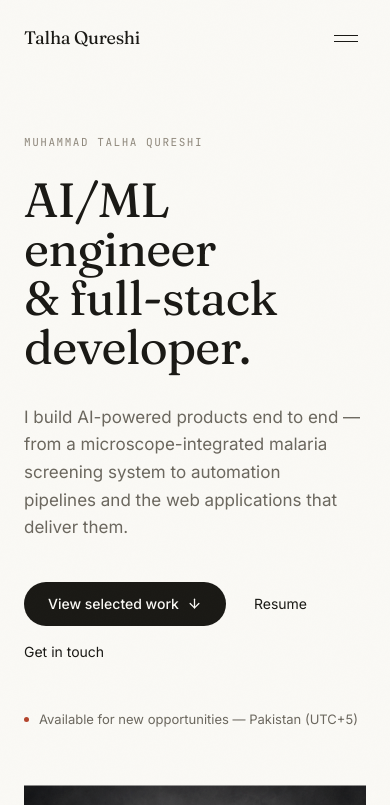
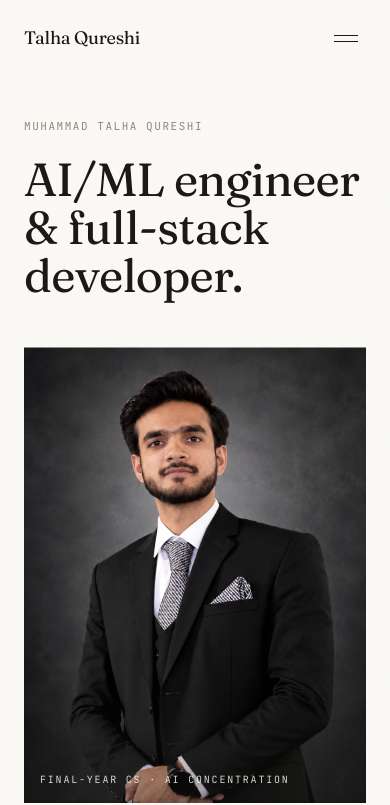
Before and after one commit to TalhaQureshi324/Portfolio, a Next.js app: page / in a window 390 px wide. Shown: the top 805 px of the page. Built offline with nearby package versions, Linux system fonts and the light colour scheme.

Commit message:
refine(hero): vertical balance — copy bottom-weighted to portrait optical center, xl headline overlap onto portrait backdrop, mobile portrait interleave, scroll caption handoff to case file 01, magnetic primary CTA

```diff
--- a/components/sections/Hero.tsx
+++ b/components/sections/Hero.tsx
@@ -11,7 +11,8 @@ import {
   useTransform,
 } from "framer-motion";
 import { ArrowDown, ArrowUpRight } from "lucide-react";
-import { MaskedLine, HeroFade } from "@/components/ui/primitives";
+import { MaskedLine, HeroFade, ImageUnveil } from "@/components/ui/primitives";
+import MagneticButton from "@/components/ui/MagneticButton";
 import { scrollToSection } from "@/lib/utils";
 import portrait from "../../public/profile_new.png";
 
@@ -20,12 +21,15 @@ const EASE = [0.22, 1, 0.36, 1] as const;
 /**
  * Hero — layered cinematic portrait composition.
  *
- * Layers (back → front): ghost name (drifts slowest) → portrait panel
- * (masked curtain entrance, tonal treatment, pointer parallax) → copy
- * column (masked line entrance) → scroll cue.
+ * Vertical balance: the copy column is bottom-anchored with a
+ * viewport-relative inset (lg:pb-[10vh]) so its center of mass
+ * aligns with the portrait's optical center, not its top edge.
+ * On xl the headline extends past its column onto the portrait's
+ * gray backdrop — controlled overlap, never over the face.
  *
- * Scroll: the whole composition recedes at three different rates, so
- * leaving the hero reads as depth, not disappearance.
+ * Scroll: three layers recede at different rates, and the in-photo
+ * caption hands off from identity to the first case study, so the
+ * portrait leads the visitor into the malaria project.
  */
 export default function Hero() {
   const reduce = useReducedMotion();
@@ -63,6 +67,9 @@ export default function Hero() {
   const portraitScale = useTransform(scrollYProgress, [0, 1], [1, 1.04]);
   const ghostScrollY = useTransform(scrollYProgress, [0, 1], [0, 150]);
   const cueOpacity = useTransform(scrollYProgress, [0, 0.12], [1, 0]);
+  // caption handoff: identity fades out, first case study fades in
+  const capIdentity = useTransform(scrollYProgress, [0, 0.3], [1, 0]);
+  const capCase = useTransform(scrollYProgress, [0.35, 0.55], [0, 1]);
 
   return (
     <section
@@ -72,10 +79,7 @@ export default function Hero() {
       onMouseLeave={onMouseLeave}
       className="relative overflow-hidden"
     >
-      {/* ── Layer 0: oversized ghost name (behind portrait) ──
-          SVG wordmark: textLength locks "TALHA QURESHI" to exactly
-          the container width, so the full name is always visible and
-          scales proportionally at every viewport size — no clipping. */}
+      {/* ── Layer 0: oversized ghost wordmark (SVG — always complete) ── */}
       <motion.div
         aria-hidden
         style={reduce ? undefined : { y: ghostScrollY, x: ghostX }}
@@ -106,43 +110,49 @@ export default function Hero() {
         </motion.span>
       </motion.div>
 
-      <div className="relative z-10 mx-auto grid max-w-6xl grid-cols-1 items-end gap-14 px-6 pt-32 md:pt-40 lg:min-h-[92vh] lg:grid-cols-[1fr_0.92fr] lg:gap-10 lg:pt-36">
-        {/* ── Layer 2: copy column (recedes on scroll) ── */}
+      {/* ── Composition grid ──
+          Mobile: single column with deliberate interleaving —
+          identity → headline → PORTRAIT → description → CTAs.
+          Desktop: two columns, copy bottom-weighted against the
+          portrait's optical center. */}
+      <div className="relative z-10 mx-auto flex max-w-6xl flex-col px-6 pt-28 md:pt-32 lg:min-h-screen lg:grid lg:grid-cols-[0.95fr_1.05fr] lg:items-end lg:gap-8 lg:pt-32">
+        {/* ── Left column: copy (recedes on scroll) ──
+            [display:contents] on mobile lets its children interleave
+            with the portrait via order; block restores transforms on lg. */}
         <motion.div
           style={reduce ? undefined : { scale: copyScale, y: copyY, opacity: copyOpacity }}
-          className="relative z-20 lg:pb-24"
+          className="relative z-20 [display:contents] lg:[display:block] lg:self-end lg:pb-[10vh]"
         >
-          <MaskedLine delay={0.1}>
-            <span className="label text-accent">Muhammad Talha Qureshi</span>
-          </MaskedLine>
+          <div className="order-1">
+            <MaskedLine delay={0.05}>
+              <span className="label text-accent">Muhammad Talha Qureshi</span>
+            </MaskedLine>
+          </div>
 
-          <h1 className="mt-6 font-serif-display text-[3rem] leading-[1.02] text-ink sm:text-6xl lg:text-[4.6rem] xl:text-[5rem]">
-            <MaskedLine delay={0.22}>AI/ML engineer</MaskedLine>
-            <MaskedLine delay={0.34}>
-              <span className="text-ink">&amp; full-stack</span>
-            </MaskedLine>
-            <MaskedLine delay={0.46}>
-              <span className="text-ink">developer.</span>
-            </MaskedLine>
+          <h1 className="order-2 mt-5 font-serif-display text-[2.9rem] leading-[1.03] text-ink sm:text-6xl lg:mt-6 lg:text-[4.6rem] xl:w-[114%] xl:max-w-none xl:text-[5rem]">
+            <MaskedLine delay={0.15}>AI/ML engineer</MaskedLine>
+            <MaskedLine delay={0.27}>&amp; full-stack</MaskedLine>
+            <MaskedLine delay={0.39}>developer.</MaskedLine>
           </h1>
 
-          <HeroFade delay={0.6}>
-            <p className="mt-8 max-w-md text-pretty text-[17px] leading-relaxed text-ink2">
+          <HeroFade delay={0.5} className="order-4 mt-8 lg:mt-9">
+            <p className="max-w-md text-pretty text-[17px] leading-relaxed text-ink2">
               I build AI-powered products end to end — from a
               microscope-integrated malaria screening system to automation
               pipelines and the web applications that deliver them.
             </p>
           </HeroFade>
 
-          <HeroFade delay={0.75}>
-            <div className="mt-10 flex flex-wrap items-center gap-x-7 gap-y-4">
-              <button
+          <HeroFade delay={0.62} className="order-5 mt-10">
+            <div className="flex flex-wrap items-center gap-x-7 gap-y-4">
+              <MagneticButton
                 onClick={() => scrollToSection("work")}
+                strength={0.18}
                 className="group inline-flex items-center gap-2 rounded-full bg-ink px-6 py-3 text-sm font-medium text-paper transition-colors duration-300 hover:bg-accentdeep"
               >
                 View selected work
                 <ArrowDown size={15} className="transition-transform duration-300 group-hover:translate-y-0.5" />
-              </button>
+              </MagneticButton>
               <a href="/Resume.pdf" download className="link-quiet text-sm text-ink">
                 Resume
               </a>
@@ -152,23 +162,23 @@ export default function Hero() {
             </div>
           </HeroFade>
 
-          <HeroFade delay={0.9}>
-            <p className="mt-12 flex items-center gap-2.5 text-[13px] text-ink2">
+          <HeroFade delay={0.75} className="order-6 mt-12">
+            <p className="flex items-center gap-2.5 text-[13px] text-ink2">
               <span className="inline-block h-[5px] w-[5px] rounded-full bg-accent" aria-hidden />
               Available for new opportunities — Pakistan (UTC+5)
             </p>
           </HeroFade>
         </motion.div>
 
-        {/* ── Layer 1: the portrait panel ── */}
+        {/* ── Right: the portrait panel (larger, bottom-anchored) ── */}
         <motion.div
           style={reduce ? undefined : { y: portraitScrollY }}
-          className="relative mx-auto w-full max-w-[420px] self-end lg:max-w-none"
+          className="relative order-3 mx-auto mt-12 w-full max-w-[440px] self-end lg:order-none lg:mt-0 lg:max-w-none"
         >
-          {/* vertical edge label */}
+          {/* vertical edge label — lg only (at xl the headline overlap takes this edge) */}
           <span
             aria-hidden
-            className="absolute -left-12 top-1/4 hidden origin-top-left -rotate-90 font-mono text-[10px] tracking-[0.32em] text-ink3 xl:block"
+            className="absolute -left-12 top-1/4 hidden origin-top-left -rotate-90 font-mono text-[10px] tracking-[0.32em] text-ink3 lg:block xl:hidden"
           >
             MUHAMMAD TALHA QURESHI — PKT
           </span>
@@ -183,20 +193,20 @@ export default function Hero() {
           <motion.div
             initial={reduce ? false : { clipPath: "inset(100% 0% 0% 0%)", scale: 1.07 }}
             animate={{ clipPath: "inset(0% 0% 0% 0%)", scale: 1 }}
-            transition={{ duration: 1.35, delay: 0.4, ease: EASE }}
+            transition={{ duration: 1.3, delay: 0.3, ease: EASE }}
             className="img-quiet relative"
           >
             <motion.figure
               style={reduce ? undefined : { x: portraitX, y: portraitY, scale: portraitScale }}
-              className="relative aspect-[3/4] w-full overflow-hidden lg:aspect-auto lg:h-[74vh] lg:min-h-[560px]"
+              className="relative aspect-[3/4] w-full overflow-hidden lg:aspect-auto lg:h-[80vh] lg:min-h-[600px]"
             >
               <Image
                 src={portrait}
                 alt="Portrait of Muhammad Talha Qureshi"
                 fill
                 priority
-                sizes="(max-width: 1024px) 90vw, 46vw"
-                className="object-cover object-[50%_16%] saturate-[0.82] contrast-[1.05]"
+                sizes="(max-width: 1024px) 90vw, 48vw"
+                className="object-cover object-[50%_14%] saturate-[0.82] contrast-[1.05]"
               />
               {/* tonal treatment: vignette + bottom blend into the page */}
               <div
@@ -204,17 +214,32 @@ export default function Hero() {
                 className="absolute inset-0 bg-[radial-gradient(120%_90%_at_50%_22%,transparent_55%,rgba(26,25,21,0.20))]"
               />
               <div aria-hidden className="absolute inset-x-0 bottom-0 h-28 bg-gradient-to-t from-ink/30 to-transparent" />
-              {/* in-photo caption */}
-              <p className="absolute bottom-4 left-4 font-mono text-[10px] tracking-[0.18em] text-paper/85">
-                FINAL-YEAR CS · AI CONCENTRATION
-              </p>
+
+              {/* scroll handoff: identity caption → first case study */}
+              <div className="absolute bottom-4 left-4 right-4">
+                <motion.p
+                  aria-hidden={reduce ? undefined : true}
+                  style={reduce ? undefined : { opacity: capIdentity }}
+                  className="font-mono text-[10px] tracking-[0.18em] text-paper/85"
+                >
+                  FINAL-YEAR CS · AI CONCENTRATION
+                </motion.p>
+                {!reduce && (
+                  <motion.p
+                    style={{ opacity: capCase }}
+                    className="absolute bottom-0 left-0 right-0 font-mono text-[10px] tracking-[0.18em] text-paper"
+                  >
+                    NEXT — CASE FILE 01 · MALARIA SCREENING ↓
+                  </motion.p>
+                )}
+              </div>
             </motion.figure>
           </motion.div>
         </motion.div>
       </div>
 
       {/* ── Scroll cue ── */}
-      <HeroFade delay={1.4}>
+      <HeroFade delay={1.1}>
         <motion.div
           style={reduce ? undefined : { opacity: cueOpacity }}
           className="pointer-events-none absolute bottom-8 left-6 hidden items-center gap-3 md:flex lg:left-[max(1.5rem,calc((100vw-72rem)/2+1.5rem))]"
--- /dev/null
+++ b/components/ui/MagneticButton.tsx
@@ -0,0 +1,62 @@
+"use client";
+
+import { useRef, type ReactNode } from "react";
+import {
+  motion,
+  useMotionValue,
+  useReducedMotion,
+  useSpring,
+} from "framer-motion";
+
+/**
+ * Magnetic button — the label chases the pointer within its bounds
+ * on spring physics and snaps back on leave. Restrained by default
+ * (strength 0.18); renders as a static button under reduced motion.
+ */
+export default function MagneticButton({
+  children,
+  onClick,
+  className,
+  strength = 0.18,
+}: {
+  children: ReactNode;
+  onClick?: () => void;
+  className?: string;
+  strength?: number;
+}) {
+  const reduce = useReducedMotion();
+  const ref = useRef<HTMLButtonElement>(null);
+  const x = useMotionValue(0);
+  const y = useMotionValue(0);
+  const sx = useSpring(x, { stiffness: 220, damping: 16, mass: 0.25 });
+  const sy = useSpring(y, { stiffness: 220, damping: 16, mass: 0.25 });
+
+  if (reduce) {
+    return (
+      <button onClick={onClick} className={className}>
+        {children}
+      </button>
+    );
+  }
+
+  return (
+    <motion.button
+      ref={ref}
+      onClick={onClick}
+      style={{ x: sx, y: sy }}
+      onMouseMove={(e) => {
+        const r = ref.current?.getBoundingClientRect();
+        if (!r) return;
+        x.set((e.clientX - r.left - r.width / 2) * strength);
+        y.set((e.clientY - r.top - r.height / 2) * strength);
+      }}
+      onMouseLeave={() => {
+        x.set(0);
+        y.set(0);
+      }}
+      className={className}
+    >
+      {children}
+    </motion.button>
+  );
+}
```
Also changed, not shown: scripts/hero-review.mjs (added, +22 -0 lines).
